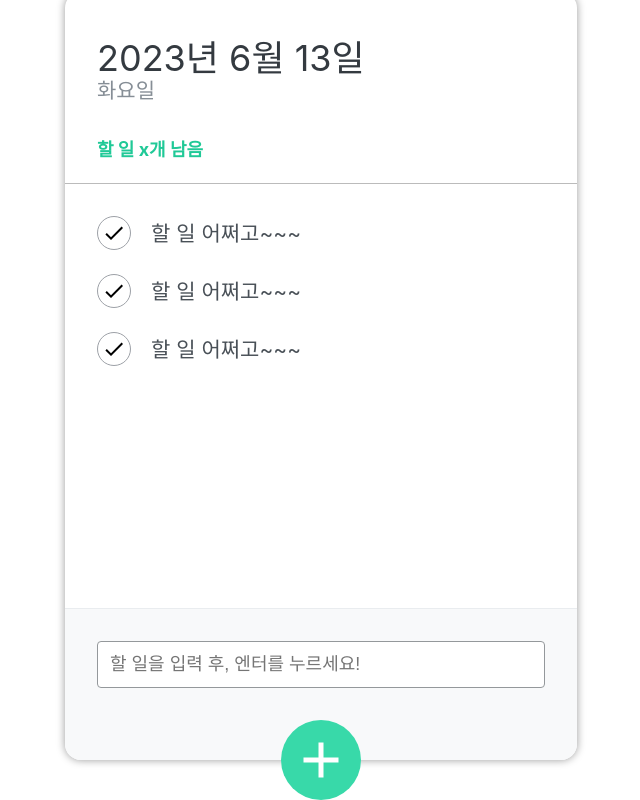
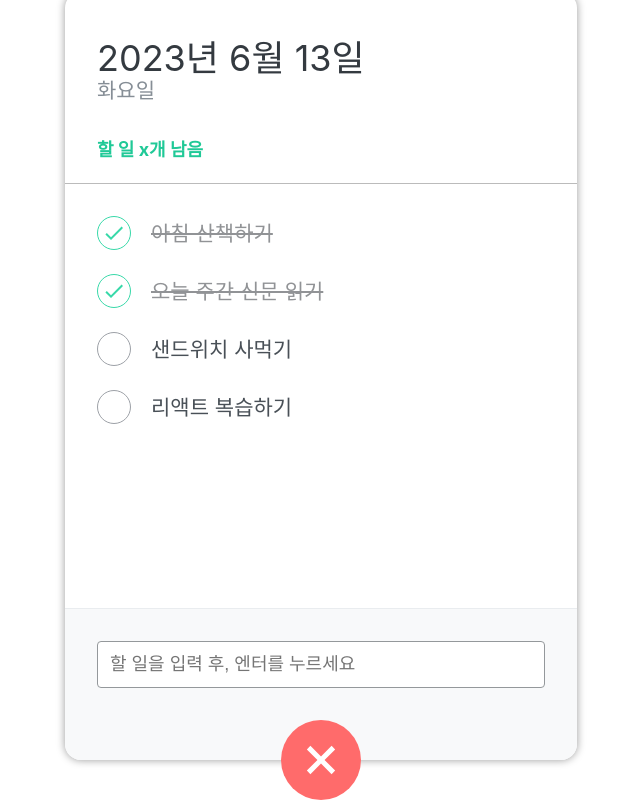
Before and after one commit to flatcalm/react-todo-app, a React (Create React App) app: page / in a window 1280 px wide. Both pictures are taken after a click on the button 640 px from the left and 864 px from the top of the page. Shown: the part 104-904 px from the top of the page, without its empty margins (319-959 px from the left). Built offline with nearby package versions, Linux system fonts and the light colour scheme.

Commit message:
# 5. 추가 버튼 및 할 일 목록 렌더링

```diff
--- a/src/components/TodoInput.js
+++ b/src/components/TodoInput.js
@@ -1,18 +1,66 @@
-import React from 'react'
+import React, { useState } from 'react'
 import { MdAdd } from 'react-icons/md';
+import cn from 'classnames';
+
+import './scss/TodoInput.scss'
 
 const TodoInput = () => {
+
+  //입력창이 열리는 여부를 표현하는 상태값
+  const [open, setOpen] = useState(false);
+
+  // +버튼 클릭시 이벤트 처리
+  const onToggle = () => {
+    // open =!open;
+    setOpen(!open);
+
+    // const $btn = document.querySelector('.insert-btn');
+    // if($btn.classList.contains('open')) {
+    //   $btn.classList.remove('open');
+    // } else {
+    //   $btn.classList.add('open');
+    // }
+
+
+  }
+
+
+  const showForm = () => {
+   /* if(open) {
+      return (
+        <div className='form-wrapper'>
+          <form className='insert-form'>
+            <input
+              type='text'
+              placeholder='할 일을 입력 후, 엔터를 누르세요' />
+          </form>
+      </div>
+      );
+    }*/
+    return
+    }
+
   return (
     <>
-      <div className='form-wrapper'>
-        <form className='insert-form'>
-          <input type='text' placeholder='할 일을 입력 후, 엔터를 누르세요!' />
-        </form>
-      </div>
+      {
+        open && (<div className='form-wrapper'>
+                  <form className='insert-form'>
+                    <input
+                      type='text'
+                      placeholder='할 일을 입력 후, 엔터를 누르세요' />
+                  </form>
+                </div>)
+      }
 
-      <button className='insert-btn'>
+      {/* cn(): 첫번째 파라미터는 항상 유지할 default 클래스
+                두번째 파라미터는 논리 상태값
+                =>논리 상태값이 true일 경우 해당 클래스 추가
+                  false일 경우 클래스 제거
+                  {클래스이름: 논리값}, 클래스 지정 안할 시 변수명이 클래스명으로 추가*/}
+      <button className={cn('insert-btn', {open})} onClick={onToggle}>
         <MdAdd />
       </button>
+
     </>
   )
 }
--- a/src/components/TodoItem.js
+++ b/src/components/TodoItem.js
@@ -1,18 +1,25 @@
 import React from 'react'
 import { MdDelete, MdDone } from 'react-icons/md';
+import cn from 'classnames';
 
 import './scss/TodoInput.scss'
 
 import './scss/TodoItem.scss'
+import classNames from 'classnames';
 
-const TodoItem = () => {
+const TodoItem = ({ item }) => {
+
+  const {id, title, done} = item;
+
   return (
     <li className='todo-list-item'>
-        <div className='check-circle'>
-            <MdDone />
+        <div className={cn('check-circle', {active: done})}>
+            {done && <MdDone />}
         </div>
-        <span className='text'>할 일 어쩌고~~~</span>
-        <div className='remove'><MdDelete /></div>
+        <span className={cn('text', {finish: done})}>{title}</span>
+        <div className='remove'>
+          <MdDelete />
+        </div>
     </li>
   )
 }
--- a/src/components/TodoMain.js
+++ b/src/components/TodoMain.js
@@ -3,12 +3,14 @@
 
 import './scss/TodoMain.scss'
 
-const TodoMain = () => {
+const TodoMain = ({todoList}) => {
+  console.log(todoList);
+
   return (
     <ul className='todo-list'>
-        <TodoItem />
-        <TodoItem />
-        <TodoItem />
+        {
+          todoList.map(todo => <TodoItem item={todo} />)
+        }
     </ul>
   )
 }
--- a/src/components/TodoTemplate.js
+++ b/src/components/TodoTemplate.js
@@ -7,14 +7,40 @@
 
 const TodoTemplate = () => {
 
+
+  //서버에 할 일 목록(json)을 요청(fetch)해서 받아와야 함.
+  const todos = [
+    {
+      id: 1,
+      title: '아침 산책하기',
+      done: true
+    },
+    {
+      id: 2,
+      title: '오늘 주간 신문 읽기',
+      done: true
+    },
+    {
+      id: 3,
+      title: '샌드위치 사먹기',
+      done: false
+    },
+    {
+      id: 4,
+      title: '리액트 복습하기',
+      done: false
+    }
+
+  ]
+
+
   return (
     <div className='TodoTemplate'>
         <TodoHeader />
-        <TodoMain />
+        <TodoMain todoList={todos}/>
         <TodoInput />
     </div>
   );
-
 }
 
 export default TodoTemplate;
```
